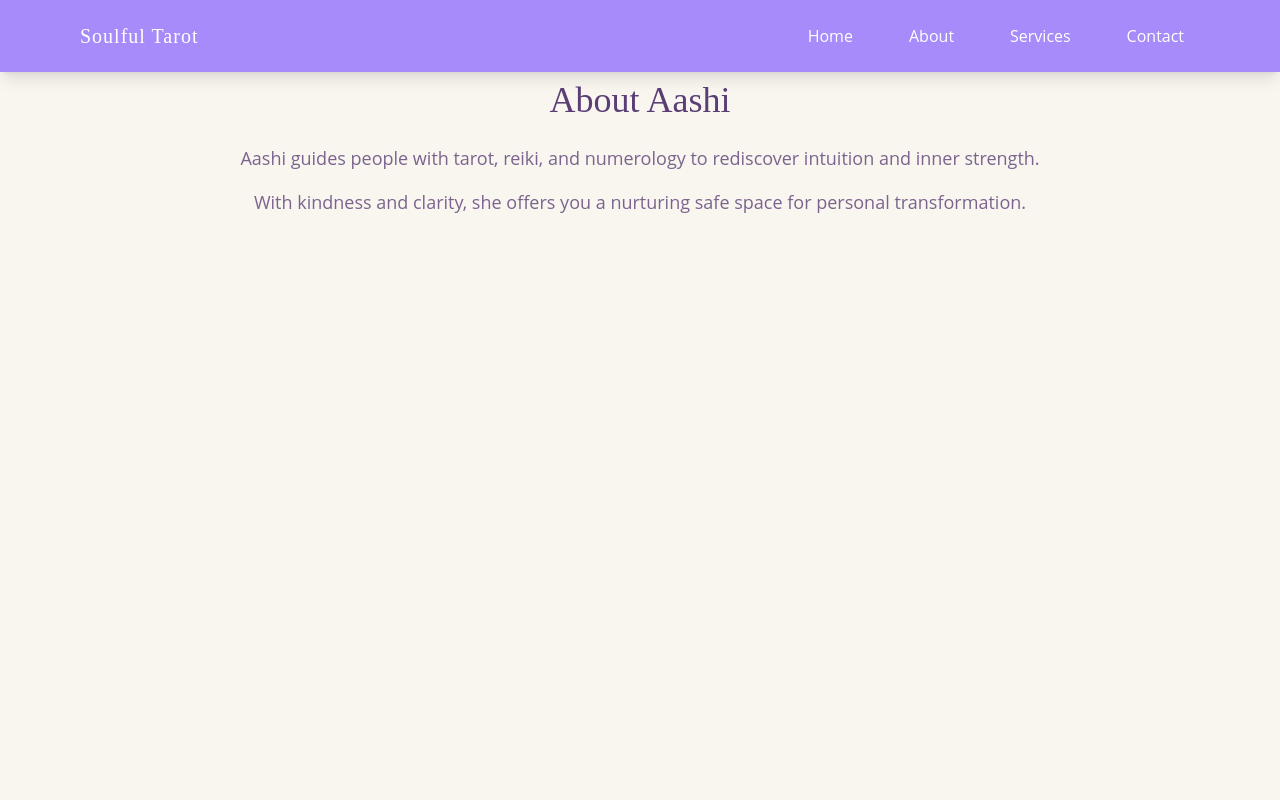
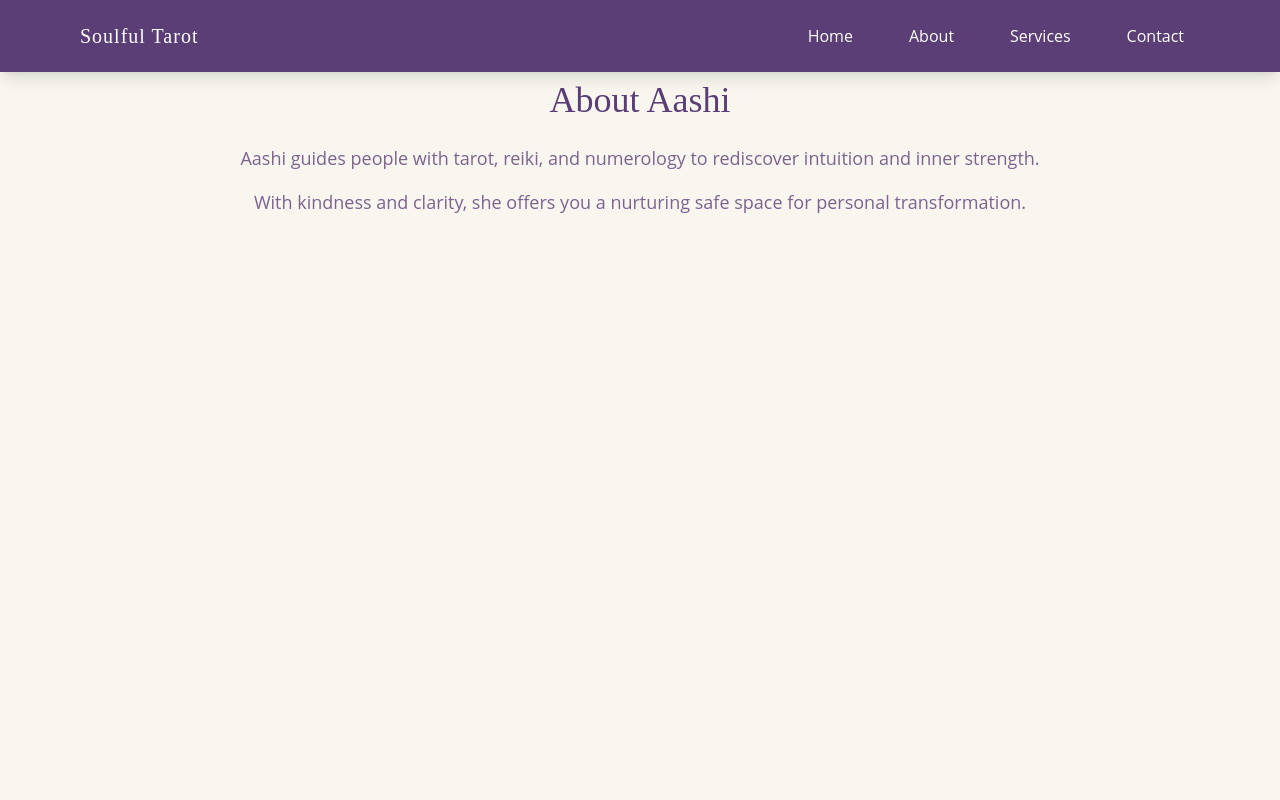
Before and after one commit to spearheadmango15/site1, a Next.js app: page /about in a window 1280 px wide. Shown: the top 800 px of the page. Built offline with nearby package versions, Linux system fonts and the light colour scheme.

Commit message:
Update Navbar.js

```diff
--- a/components/Navbar.js
+++ b/components/Navbar.js
@@ -5,7 +5,7 @@ export default function Navbar() {
   const [menuOpen, setMenuOpen] = useState(false);
 
   return (
-    <nav className="bg-amethyst text-white fixed top-0 left-0 right-0 z-50 shadow-lg">
+    <nav className="bg-deepPurple text-white fixed top-0 left-0 right-0 z-50 shadow-lg">
       <div className="max-w-6xl mx-auto px-4 py-4 flex justify-between items-center">
         <Link href="/" className="text-xl font-serif tracking-wider">Soulful Tarot</Link>
 
@@ -25,7 +25,7 @@ export default function Navbar() {
           {['/', '/about', '/services', '/contact'].map((path, i) => {
             const name = path === '/' ? 'Home' : path.replace('/', '').charAt(0).toUpperCase() + path.slice(2);
             return (
-              <Link key={i} href={path} className="block px-4 py-2 hover:bg-amethyst/90 rounded transition">
+              <Link key={i} href={path} className="block px-4 py-2 hover:bg-deepPurple/90 rounded transition">
                 {name}
               </Link>
             );
```
